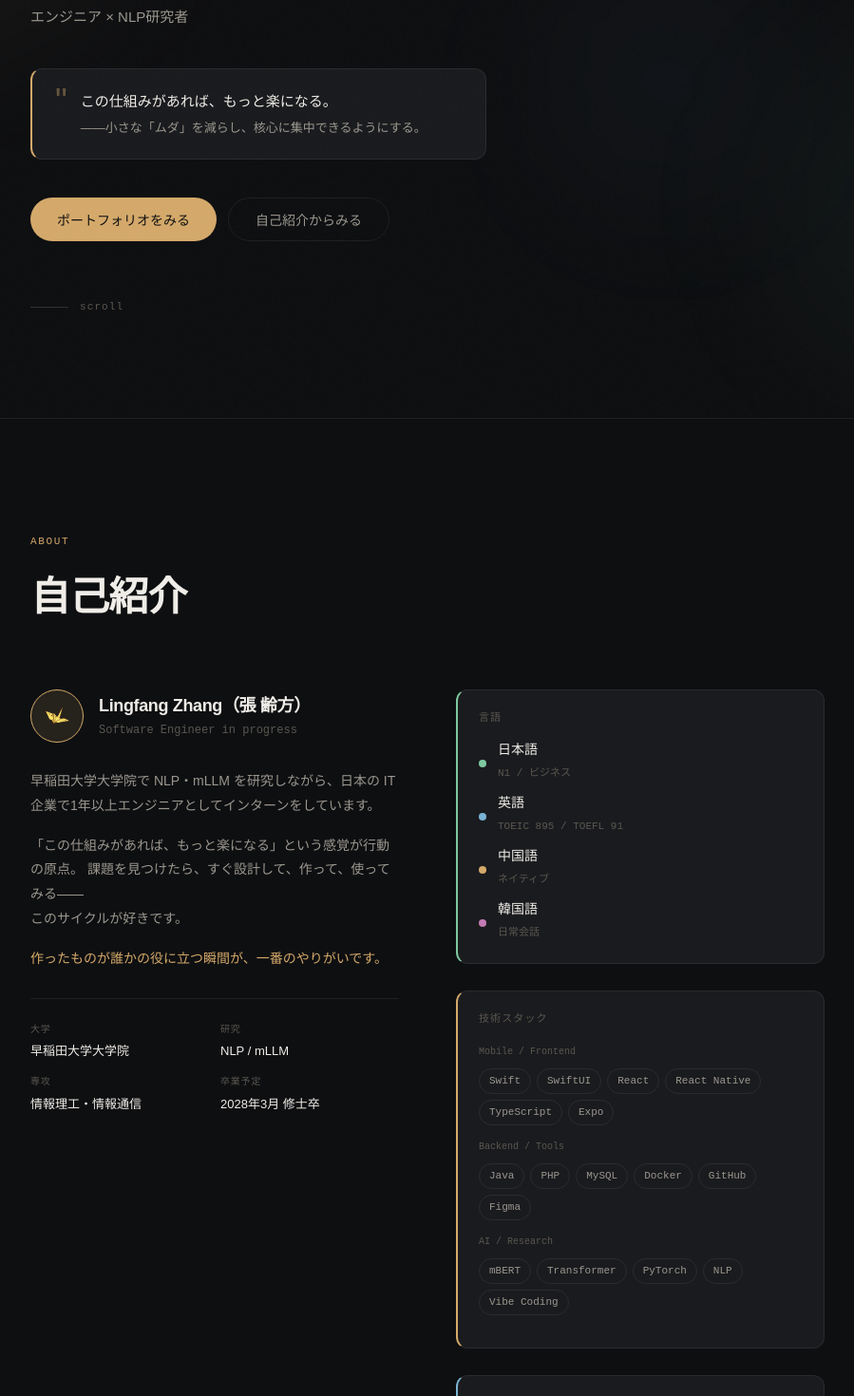
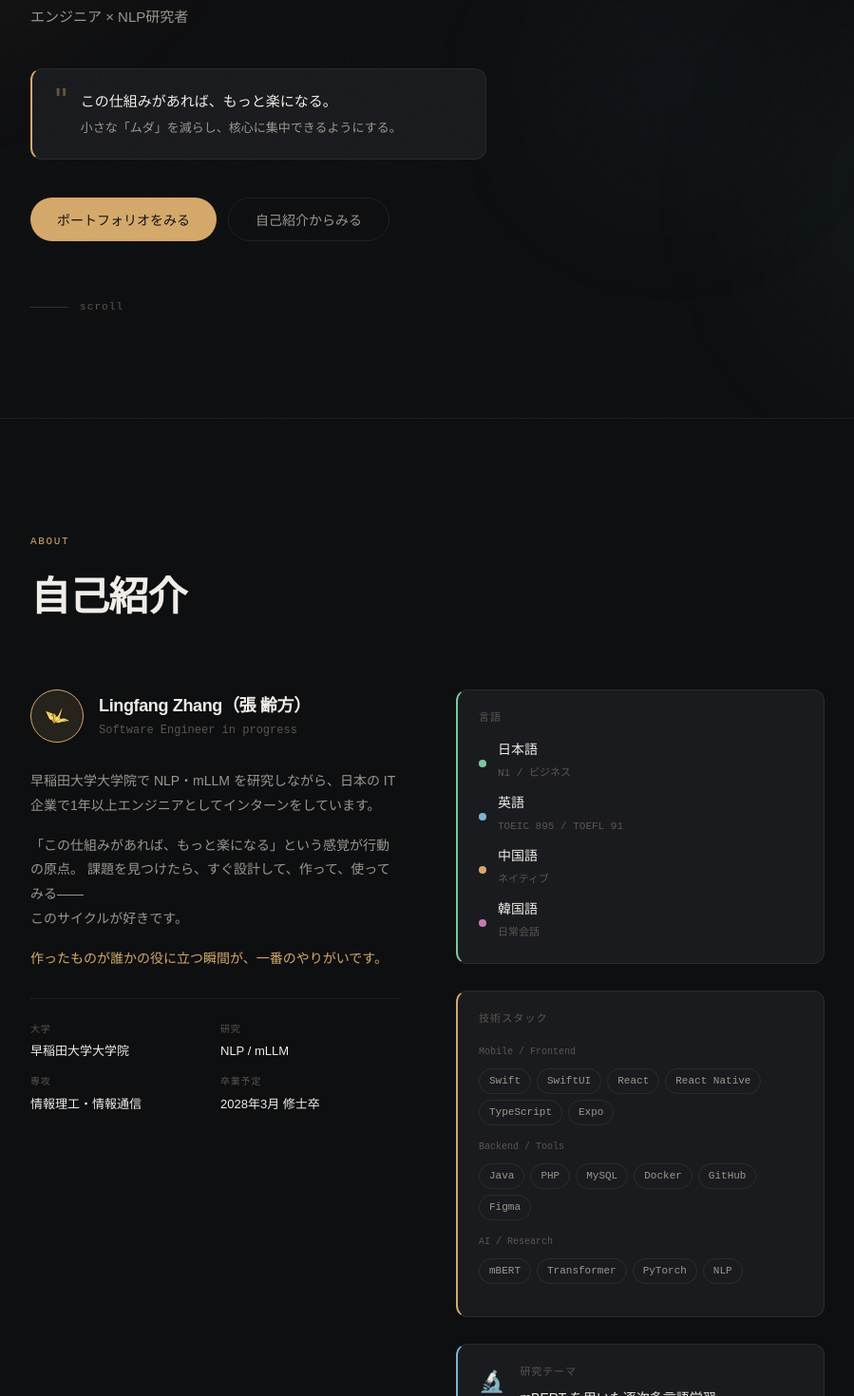
Before and after one commit to mamezlf/portfolio, a React (Vite) app: page / in a window 1280 px wide. Shown: the part 360-1830 px from the top of the page at 95% size, without its empty margins (190-1089 px from the left). Built offline with nearby package versions, Linux system fonts and the light colour scheme.

Commit message:
changing content

```diff
--- a/src/components/About.tsx
+++ b/src/components/About.tsx
@@ -19,7 +19,7 @@ const techGroups = [
   },
   {
     label: 'AI / Research',
-    techs: ['mBERT', 'Transformer', 'PyTorch', 'NLP', 'Vibe Coding'],
+    techs: ['mBERT', 'Transformer', 'PyTorch', 'NLP'],
   },
 ];
 
--- a/src/components/Welcome.tsx
+++ b/src/components/Welcome.tsx
@@ -32,7 +32,7 @@ const Welcome: React.FC = () => {
           <span className="quote-mark">"</span>
           <p>
             この仕組みがあれば、もっと楽になる。<br />
-            <span className="philosophy-sub">——小さな「ムダ」を減らし、核心に集中できるようにする。</span>
+            <span className="philosophy-sub">小さな「ムダ」を減らし、核心に集中できるようにする。</span>
           </p>
         </div>
 
```
